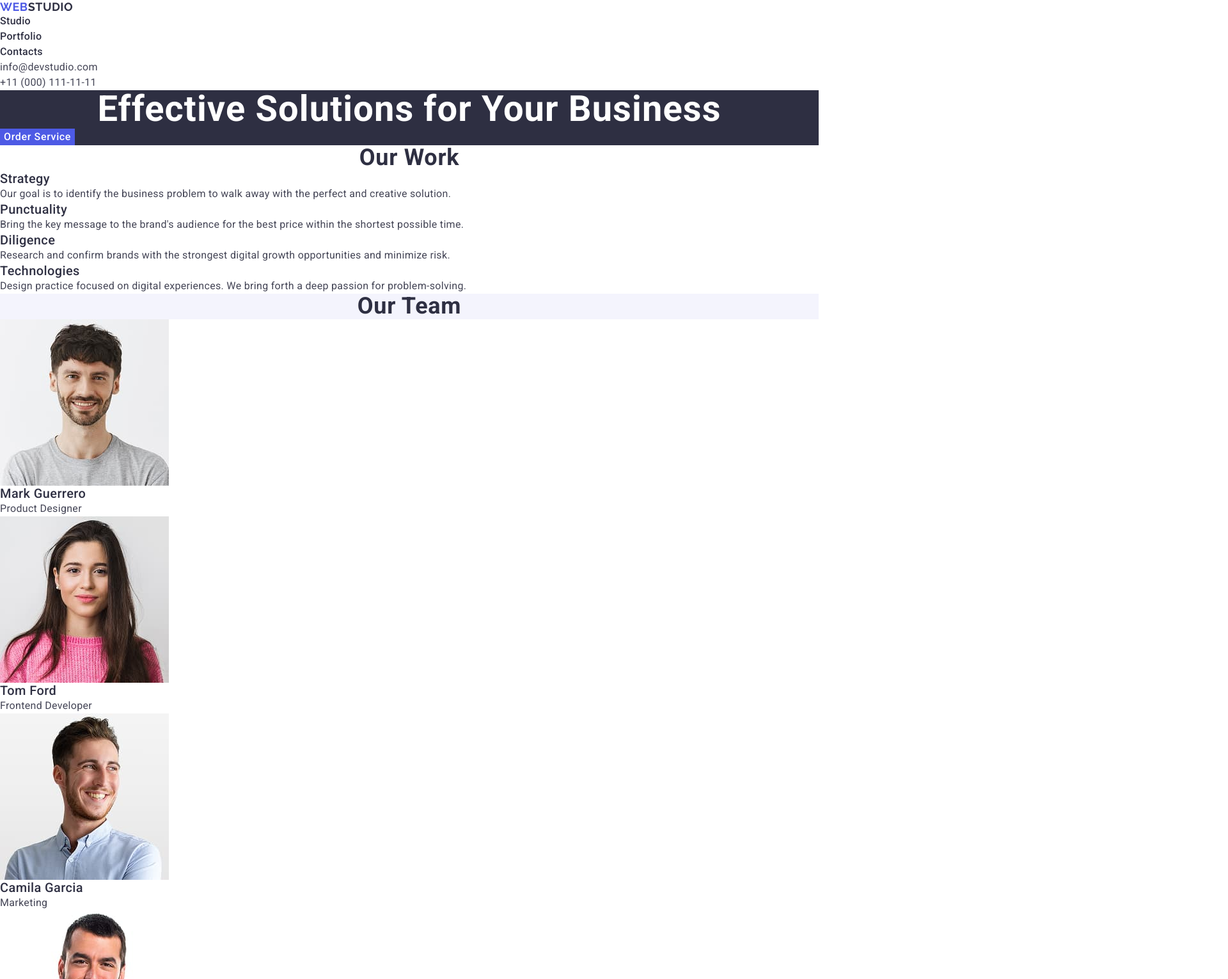
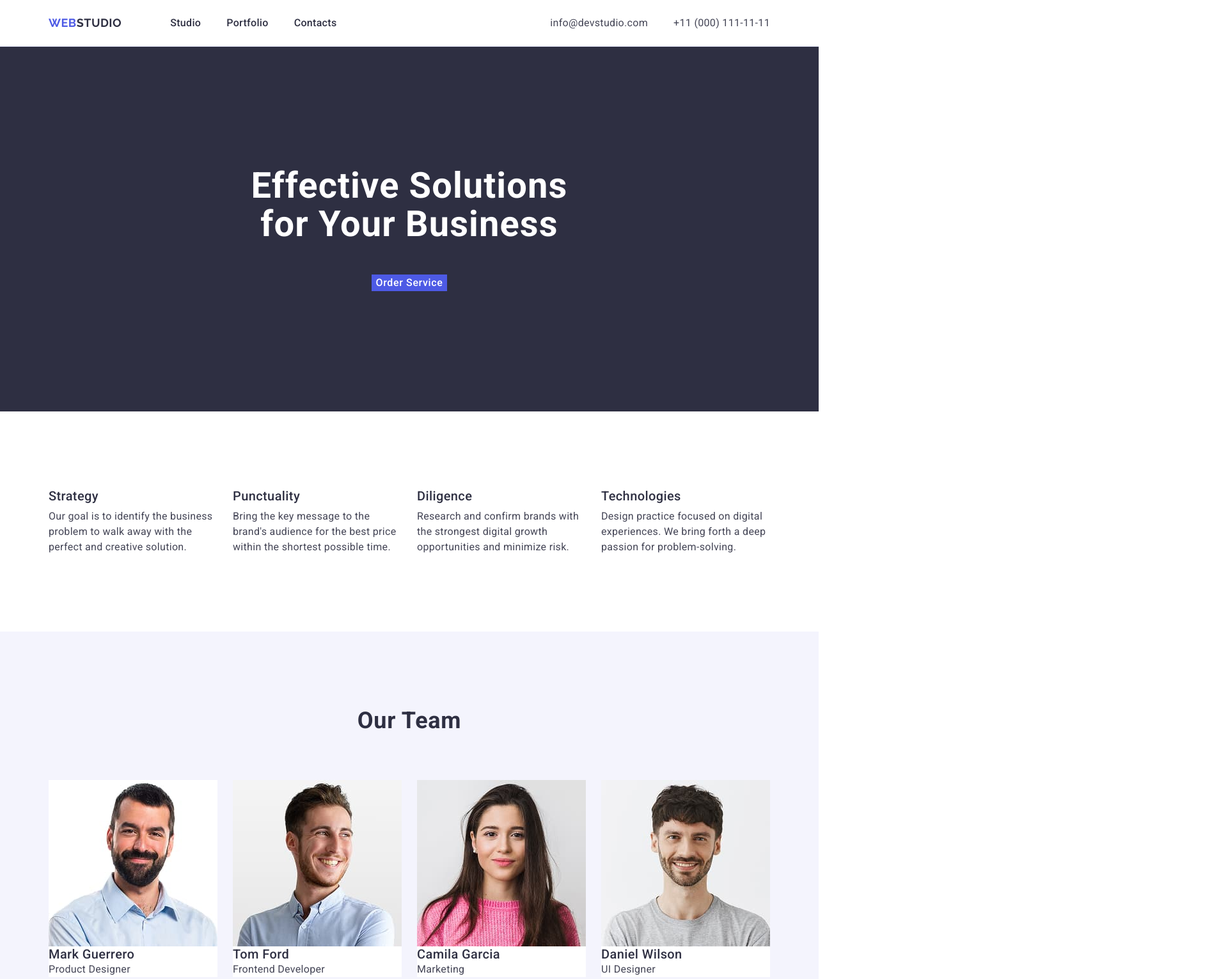
Before and after one commit to OleksiiMarushchak/goit-markup-hw-03, a plain HTML site: page index.html in a window 1280 px wide. Shown: the top 1530 px of the page at 64% size, 1920 px wide, since content can reach past the window. Drawn offline with nearby package versions, Linux system fonts and the light colour scheme.

Commit message:
update classes add div.container

```diff
--- a/css/styles.css
+++ b/css/styles.css
@@ -24,14 +24,34 @@ img {
 }
 
 .container {
-max-width:
-padding-left:
-padding-right:
-margin-left:
-margin-right:
+    max-width: 1158px;
+    padding: 0 15px;
+    margin: 0 auto;
 }
 
+.page-header {
+    border-bottom: 1px solid #E7E9FC;
+}
+.head-container {
+    display: flex;
+    align-items: center;
 
+}
+.header-nav {
+    display: flex;
+    align-items: center;
+}
+.nav-list {
+    display: flex;
+    align-items: center;
+    gap: 40px;
+}
+.contacts-list{
+    display: flex;
+    align-items: center;
+    gap: 40px;
+
+}
 .logo {
     font-family: "Raleway", sans-serif;
     font-weight: 700;
@@ -43,7 +63,8 @@ margin-right:
 }
 
 .header-logo{
-    margin-right: 56px;
+    margin: 24px 0;
+    margin-right: 76px;
 }
 
 .header-logo .logo-part {
@@ -67,10 +88,14 @@ margin-right:
     line-height: 1.5;
     letter-spacing: 0.02em;
     color: #2e2f42;
+    padding: 24px 0;
+    display: block;
+
 }
 
 .contacts {
     font-style: normal;
+    margin-left: auto ;
 }
 
 .contacts-link {
@@ -78,6 +103,8 @@ margin-right:
     line-height: 1.5;
     letter-spacing: 0.02em;
     color: #434455;
+    padding: 24px 0;
+
 }
 
 .contacts-link:hover,
@@ -95,7 +122,13 @@ margin-right:
 .page-hero {
     background-color: #2e2f42;
 }
+.hero-container {
+    padding-top: 188px ;
+    padding-bottom: 188px;
+    padding-left: auto;
+    padding-right: auto;
 
+}
 .hero-title {
     font-weight: 700;
     font-size: 56px;
@@ -103,8 +136,10 @@ margin-right:
     letter-spacing: 0.02em;
     color: #fff;
     text-align: center;
+    max-width: 496px;
+    margin: 0 auto;
+    margin-bottom: 48px;
 }
-
 .hero-button {
     background-color: #4d5ae5;
     border: none;
@@ -114,6 +149,8 @@ margin-right:
     line-height: 1.5;
     letter-spacing: 0.04em;
     color: #fff;
+    display: flex;
+    margin: 0 auto;
 }
 
 
@@ -122,6 +159,9 @@ margin-right:
     background-color: #404bbf;
 }
 
+.our-work-container {
+    margin: 120px auto;
+}
 .our-work-title, .our-team-title, .portfolio-title {
     font-weight: 700;
     font-size: 36px;
@@ -132,6 +172,18 @@ margin-right:
     text-align: center;
 }
 
+.our-work-title {
+    display: none;
+}
+.our-work-list {
+    display: flex;
+    align-items: center;
+    gap: 24px;
+}
+
+.our-work-item {
+    width: calc((100% - 72px) * 4);
+}
 
 .list-title {
     font-weight: 500;
@@ -139,6 +191,7 @@ margin-right:
     line-height: 1.2;
     letter-spacing: 0.02em;
     color: #2e2f42;
+    margin-bottom: 8px;
 }
 
 .our-work-text {
@@ -148,14 +201,28 @@ margin-right:
     letter-spacing: 0.02em;
 }
 
-
+.our-team-container{
+    padding-top: 120px;
+    padding-bottom: 120px;
+}
 .our-team {
     background-color: #f4f4fd;
 }
+.our-team-title {
+    margin-bottom: 72px;
+}
 
-
+.team-list {
+    display: flex;
+    align-items: center;
+    gap: 24px;
+}
+.team-contant-container{
+}
 .team-item {
     background-color: #fff;
+    width: calc((100% - 72px) * 4);
+
 }
 
 .team-item:hover,
@@ -169,6 +236,7 @@ margin-right:
     line-height: 1.2;
     letter-spacing: 0.02em;
     color: #2e2f42;
+
 }
 
 .team-text {
@@ -176,6 +244,18 @@ margin-right:
     font-size: 16px;
     line-height: 1.5;
     letter-spacing: 0.02em;
+}
+
+
+
+.portfolio-container {
+    margin-top: 120px;
+    margin-bottom: 120px;
+}
+
+.portfolio-list {
+    display: flex;
+    align-items: center;
 }
 
 .portfolio-item {
--- a/index.html
+++ b/index.html
@@ -23,7 +23,7 @@
 
   <body>
     <header class="page-header">
-      <div class="container">
+      <div class="container head-container">
         <nav class="header-nav">
           <a href="./index.html" class="logo header-logo">
             Web<span class="logo-part">Studio</span>
@@ -61,15 +61,17 @@
     <main>
       <!--hero image-->
       <section class="page-hero">
-        <div class="container">
+        <div class="container hero-container">
           <h1 class="hero-title">Effective Solutions for Your Business</h1>
-          <button type="button" class="hero-button">Order Service</button>
+          <button type="button" class="hero-button hero-button-container">
+            Order Service
+          </button>
         </div>
       </section>
 
       <!--Section1-->
       <section class="our-work">
-        <div class="container">
+        <div class="container our-work-container">
           <h2 class="our-work-title">Our Work</h2>
           <ul class="our-work-list">
             <li class="our-work-item">
@@ -106,35 +108,43 @@
 
       <!--Section2-->
       <section class="our-team">
-        <div class="container">
+        <div class="container our-team-container">
           <h2 class="our-team-title">Our Team</h2>
           <ul class="team-list">
             <li class="team-item">
-              <img src="./images/img.jpg" alt="Mark Guerrero" width="264" />
+              <img src="./images/img3.jpg" alt="Mark Guerrero" width="264" />
+              <div class="team-contant-container">
                 <h3 class="team-title">Mark Guerrero</h3>
                 <p class="team-text">Product Designer</p>
+              </div>
             </li>
             <li class="team-item">
-              <img src="./images/img1.jpg" alt="Tom Ford" width="264" />
+              <img src="./images/img2.jpg" alt="Tom Ford" width="264" />
+              <div class="team-contant-container">
                 <h3 class="team-title">Tom Ford</h3>
                 <p class="team-text">Frontend Developer</p>
+              </div>
             </li>
             <li class="team-item">
-              <img src="./images/img2.jpg" alt="Camila Garcia" width="264" />
+              <img src="./images/img1.jpg" alt="Camila Garcia" width="264" />
+              <div class="team-contant-container">
                 <h3 class="team-title">Camila Garcia</h3>
                 <p class="team-text">Marketing</p>
+              </div>
             </li>
             <li class="team-item">
-              <img src="./images/img3.jpg" alt="Daniel Wilson" width="264" />
+              <img src="./images/img.jpg" alt="Daniel Wilson" width="264" />
+              <div class="team-contant-container">
                 <h3 class="team-title">Daniel Wilson</h3>
                 <p class="team-text">UI Designer</p>
+              </div>
             </li>
           </ul>
         </div>
       </section>
 
       <section class="section-portfolio">
-        <div class="container">
+        <div class="container portfolio-container">
           <h2 class="portfolio-title">Our Portfolio</h2>
           <ul class="portfolio-list">
             <li class="portfolio-item">
```
Lines whose indentation alone changed are shown as unchanged.
